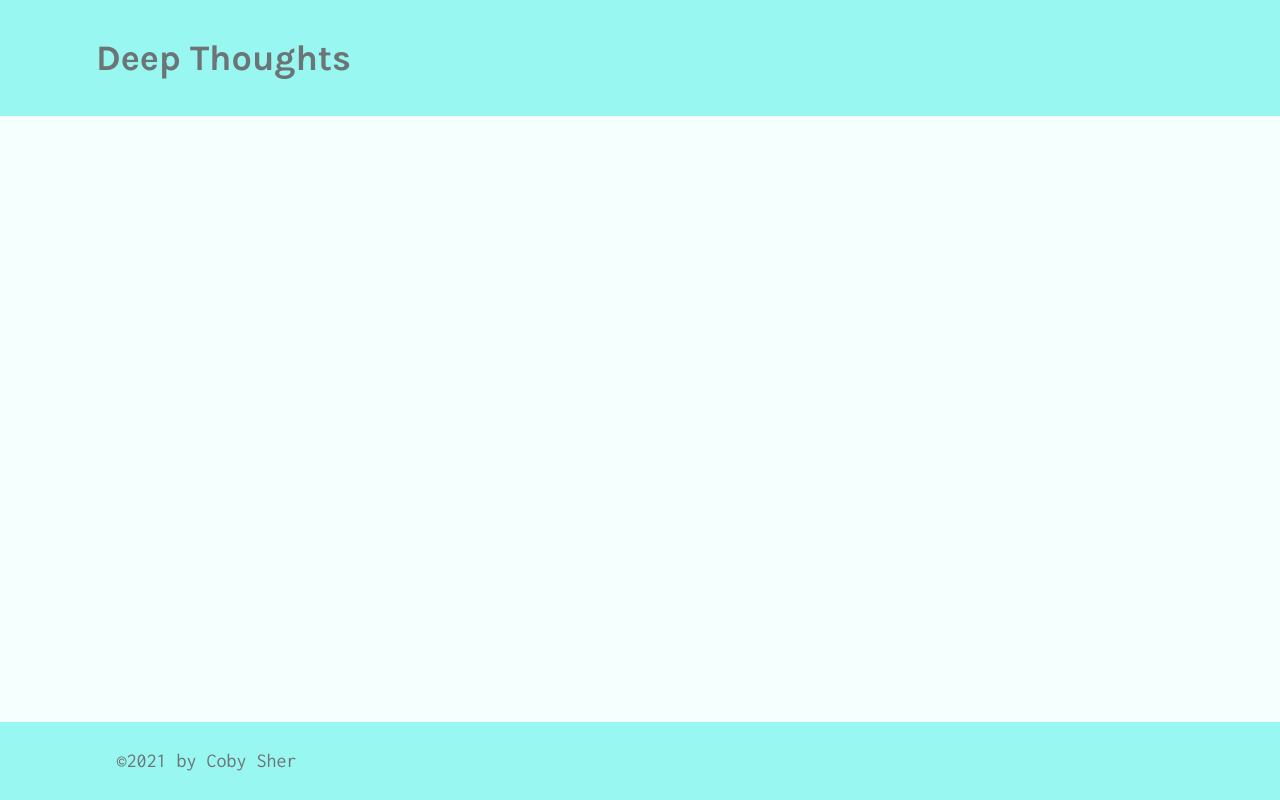
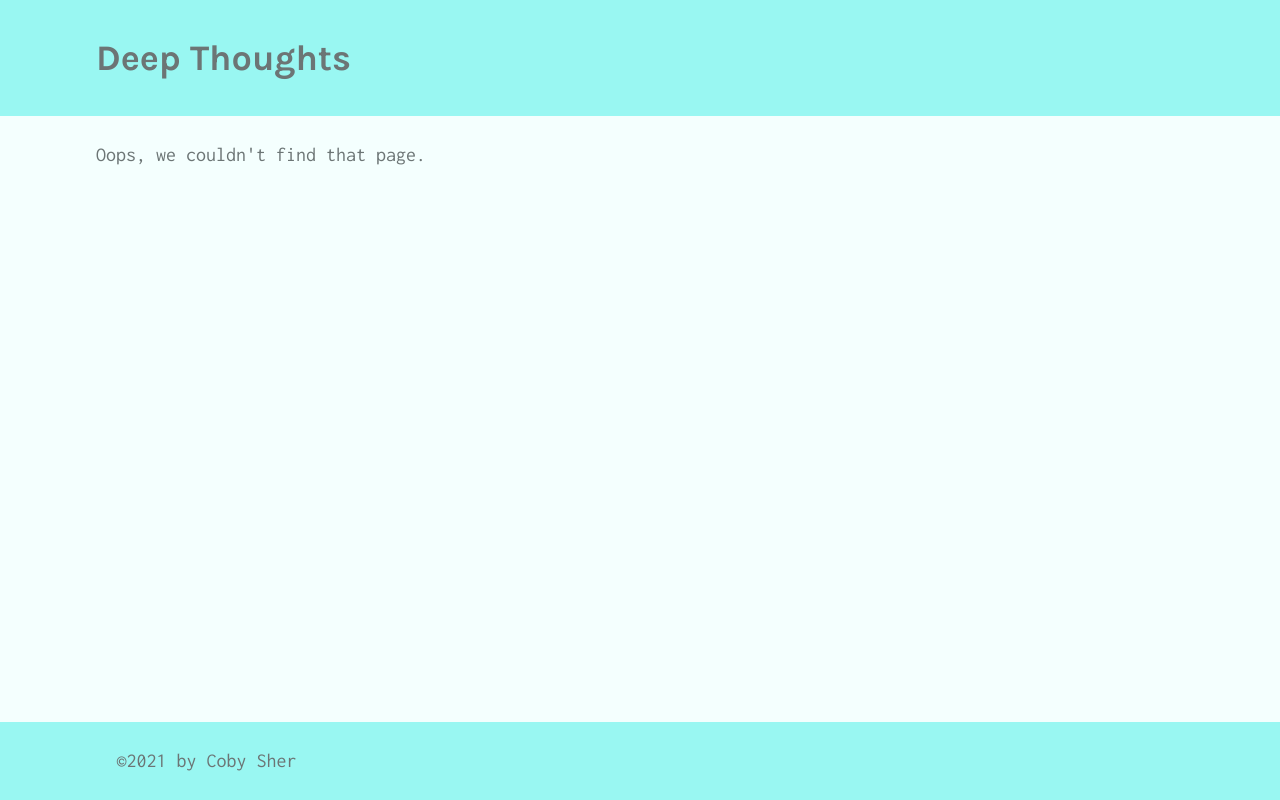
Before and after one commit to CobyPear/deep-thoughts-graphql-appollo, a React (Create React App) app in the folder client/: page /thought/1 in a window 1280 px wide. Built offline with nearby package versions, Linux system fonts and the light colour scheme; the HTML template or start-up script is replaced by a standard one.

Commit message:
:sparkles: added react-router-dom routes to App.jsx

```diff
--- a/client/src/App.jsx
+++ b/client/src/App.jsx
@@ -1,5 +1,5 @@
 import React from 'react';
-import { BrowserRouter as Router, Route } from 'react-router-dom'
+import { BrowserRouter as Router, Route, Switch } from 'react-router-dom'
 
 import { ApolloProvider } from '@apollo/react-hooks'
 import ApolloClient from 'apollo-boost'
@@ -25,11 +25,15 @@
       <div className='flex-column justify-flex-start min-100-vh'>
         <Header />
         <div className='container'>
+          <Switch>
           <Route exact path="/" component={Home} />
           <Route exact path="/login" component={Login} />
           <Route exact path="/signup" component={Signup} />
           <Route exact path="/profile" component={Profile} />
           <Route exact path="/thought" component={SingleThought} />
+
+          <Route component={NoMatch} />
+          </Switch>
         </div>
         <Footer />
       </div>
```
